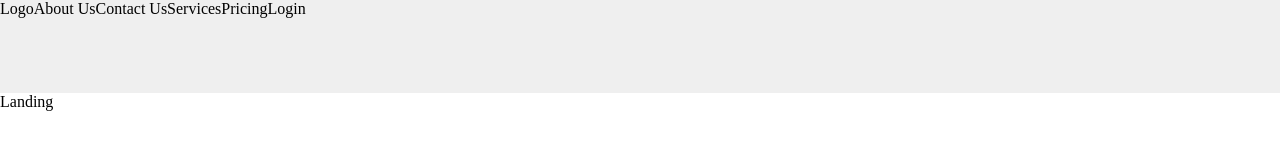
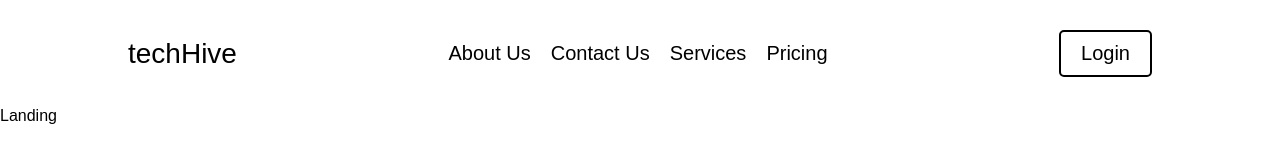
Before and after one commit to Gayan65/devWeb, a React app in the folder frontend/: page / in a window 1280 px wide. Built offline with nearby package versions, Linux system fonts and the light colour scheme; a web font is replaced by a local one.

Commit message:
nav bar basic style

```diff
--- a/frontend/src/components/nav/Nav.js
+++ b/frontend/src/components/nav/Nav.js
@@ -3,16 +3,26 @@ import React from "react";
 const Nav = () => {
     return (
         <div>
-            <nav className="navbar">
-                <div className="nav-logo">Logo</div>
-                <ul className="nav-ul-list">
-                    <li className="nav-list">About Us</li>
-                    <li className="nav-list">Contact Us</li>
-                    <li className="nav-list">Services</li>
-                    <li className="nav-list">Pricing</li>
-                </ul>
-                <div className="nav-login">Login</div>
-            </nav>
+            <header>
+                <div className="nav-logo">techHive</div>
+                <nav>
+                    <ul className="nav-links">
+                        <li>
+                            <a href="#">About Us</a>
+                        </li>
+                        <li>
+                            <a href="#">Contact Us</a>
+                        </li>
+                        <li>
+                            <a href="#">Services</a>
+                        </li>
+                        <li>
+                            <a href="#">Pricing</a>
+                        </li>
+                    </ul>
+                </nav>
+                <div className="cta">Login</div>
+            </header>
         </div>
     );
 };
--- a/frontend/src/styles/main.css
+++ b/frontend/src/styles/main.css
@@ -1,29 +1,54 @@
-body {
+@import url("https://fonts.googleapis.com/css2?family=Inria+Sans&family=Libre+Baskerville&display=swap");
+* {
+    box-sizing: border-box;
+    margin: 0;
+    padding: 0;
+    background-color: #ffff;
+    font-family: "Inria Sans", sans-serif;
+}
+
+li,
+a,
+.cta {
+    font-weight: 400;
+    font-size: 20px;
+    color: #000000;
+    text-decoration: none;
+}
+
+.nav-logo {
+    font-size: 28px;
+    display: inline-block;
+}
+
+header {
+    display: flex;
+    flex-direction: row;
+    justify-content: space-between;
+    align-items: center;
+    padding: 30px 10%;
+}
+
+.nav-links,
+li,
+nav,
+.cta {
+    display: inline-block;
+}
+
+.nav-links {
+    list-style: none; /* Remove default list styles */
     margin: 0;
     padding: 0;
 }
 
-.navbar {
-    background-color: #eeee;
-    height: 93px;
+.nav-links li {
+    display: inline-block;
+    margin-right: 20px; /* Adjust the margin between navigation items */
 }
 
-.nav-ul-list {
-    margin: 0;
-    padding: 0;
-    display: inline-block;
+.cta {
+    padding: 10px 20px; /* Adjust padding for login CTA */
+    border: 2px solid #000; /* Add a border for better visibility */
+    border-radius: 5px; /* Add border-radius for a rounded appearance */
 }
-
-.nav-list {
-    display: inline-block;
-    margin: 0;
-    padding: 0;
-}
-
-.nav-logo {
-    display: inline-block;
-}
-
-.nav-login {
-    display: inline-block;
-}
```
